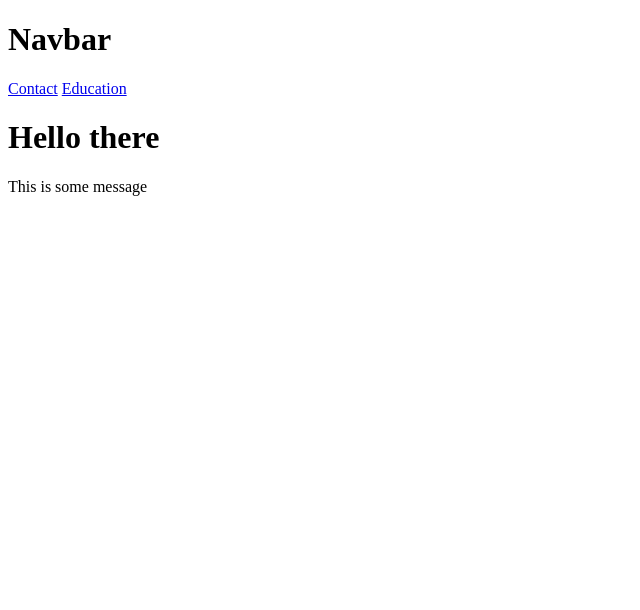
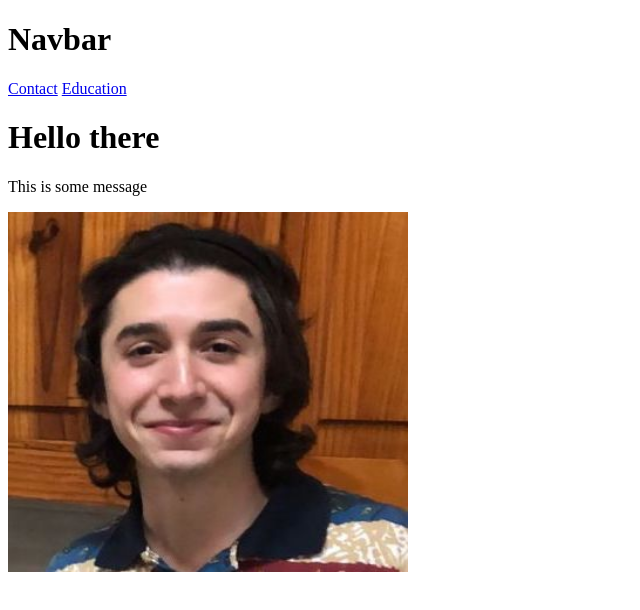
Before and after one commit to AlePouroullis/AlePouroullisV1, a Next.js app: page / in a window 1280 px wide. Shown: the top 610 px of the page, without its empty margins (0-640 px from the left). Built offline with nearby package versions, Linux system fonts and the light colour scheme.

Commit message:
tbh, I don't know wtf I did

```diff
--- /dev/null
+++ b/components/Avatar.js
@@ -0,0 +1,8 @@
+import React from 'react';
+import Image from 'next/image';
+
+export default function Avatar() {
+  return (
+    <Image src="/images/my-pic.jpeg" alt="Picture of me" height='360' width='400' />
+  );
+}
--- a/pages/index.js
+++ b/pages/index.js
@@ -1,11 +1,13 @@
 import React from 'react';
 import Layout from '../components/layout';
+import Avatar from '../components/Avatar';
 
 export default function HomePage() {
     return (
         <Layout>
             <h1>Hello there</h1>
             <p>This is some message</p>
+            <Avatar />
         </Layout>
     );
 }
--- /dev/null
+++ b/styles/global.css
@@ -0,0 +1,3 @@
+.container {
+  font-family:Arial, Helvetica, sans-serif;
+}
```
Also changed, not shown: public/images/my-pic.jpeg (added).
